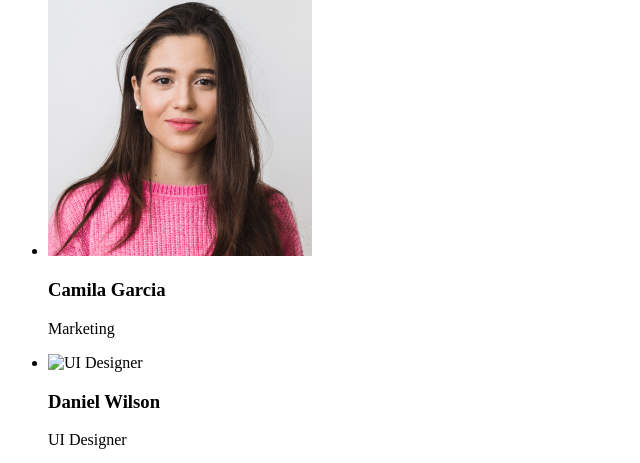
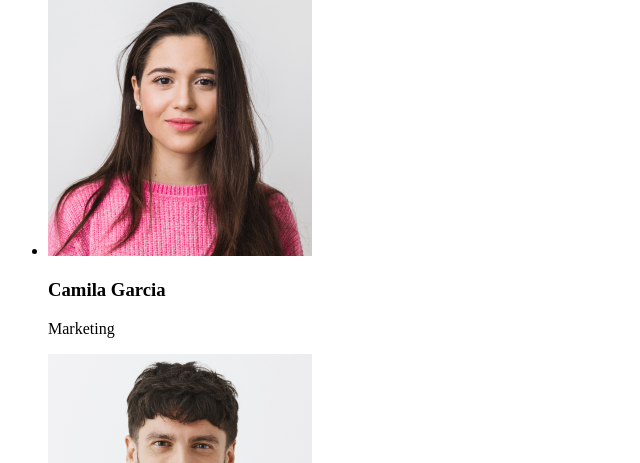
Before and after one commit to schurrmurr/goit-markup-hw-01, a plain HTML site: page index.html in a window 1280 px wide. Shown: the part 1366-1829 px from the top of the page, without its empty margins (0-640 px from the left). Drawn offline with Linux system fonts and the light colour scheme.

Commit message:
Update index.html

```diff
--- a/index.html
+++ b/index.html
@@ -83,7 +83,7 @@
               <p>Marketing</p>
             </li>
             <li>
-                <img src="./images/img-4.png"
+                <img src="./images/img.png"
                 alt="UI Designer"
                 width="264"
                 height="260"
```
